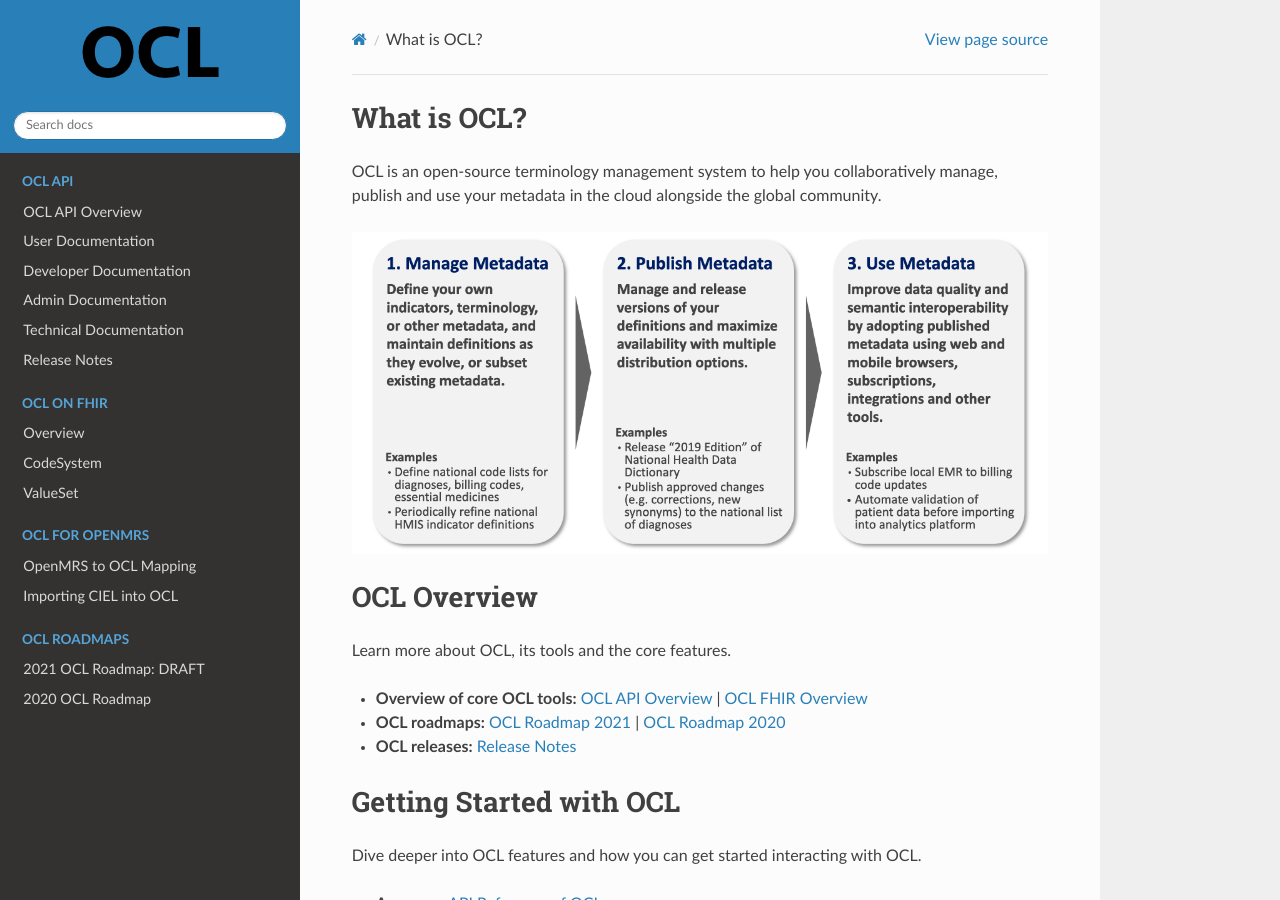
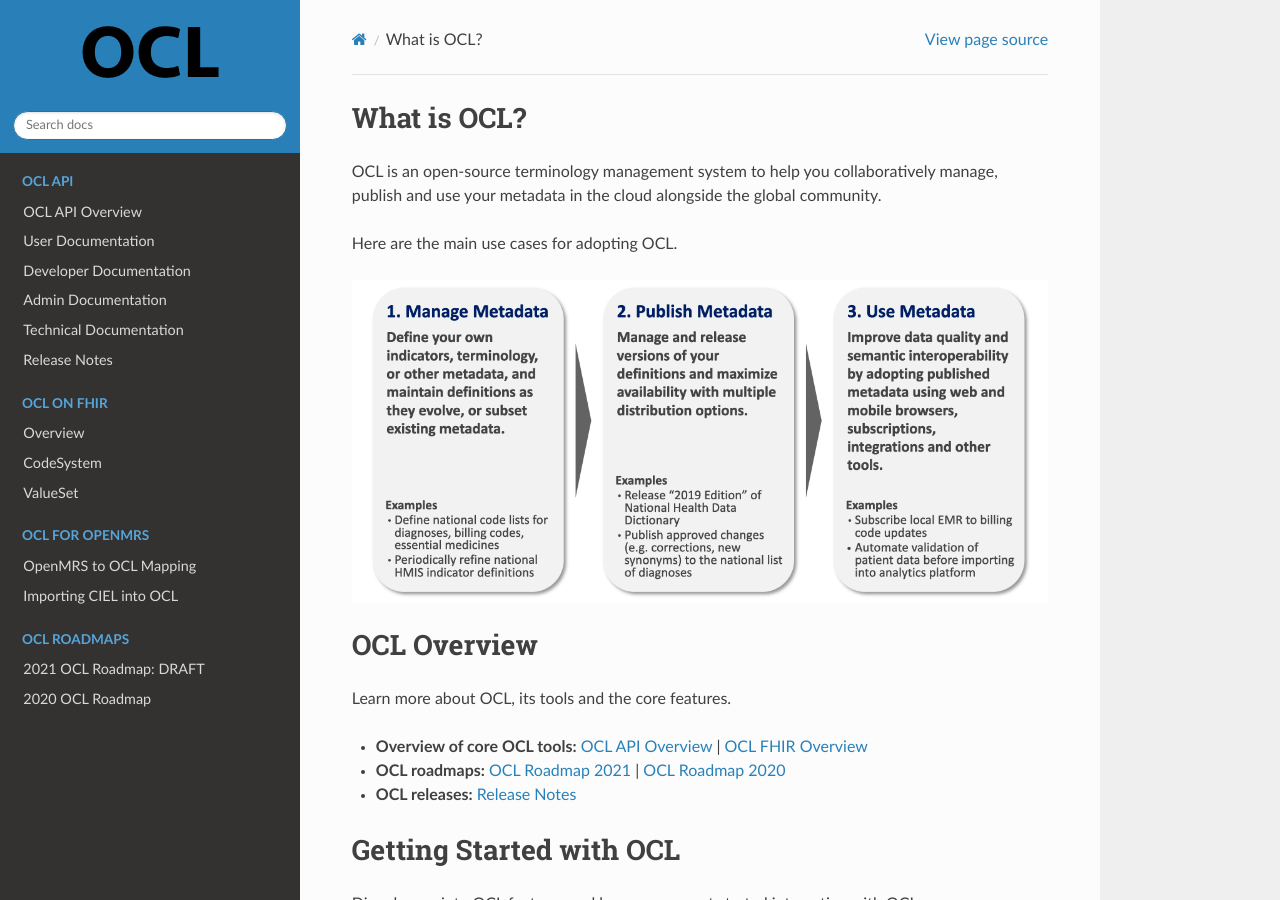
Before and after one commit to OpenConceptLab/ocl-docs, a Sphinx documentation site: the page built from docs/source/index.rst, in a window 1280 px wide and 900 px high. Built offline with Sphinx 7.4.7 and the Read the Docs theme 2.0.0, drawn with Linux system fonts in a browser that asks for light colours.

```diff
--- a/docs/source/index.rst
+++ b/docs/source/index.rst
@@ -1,6 +1,8 @@
 What is OCL?
 ------------
 OCL is an open-source terminology management system to help you collaboratively manage, publish and use your metadata in the cloud alongside the global community.
+
+Here are the main use cases for adopting OCL.
 
 .. image:: OCL_overview.png
   :width: 800
```
